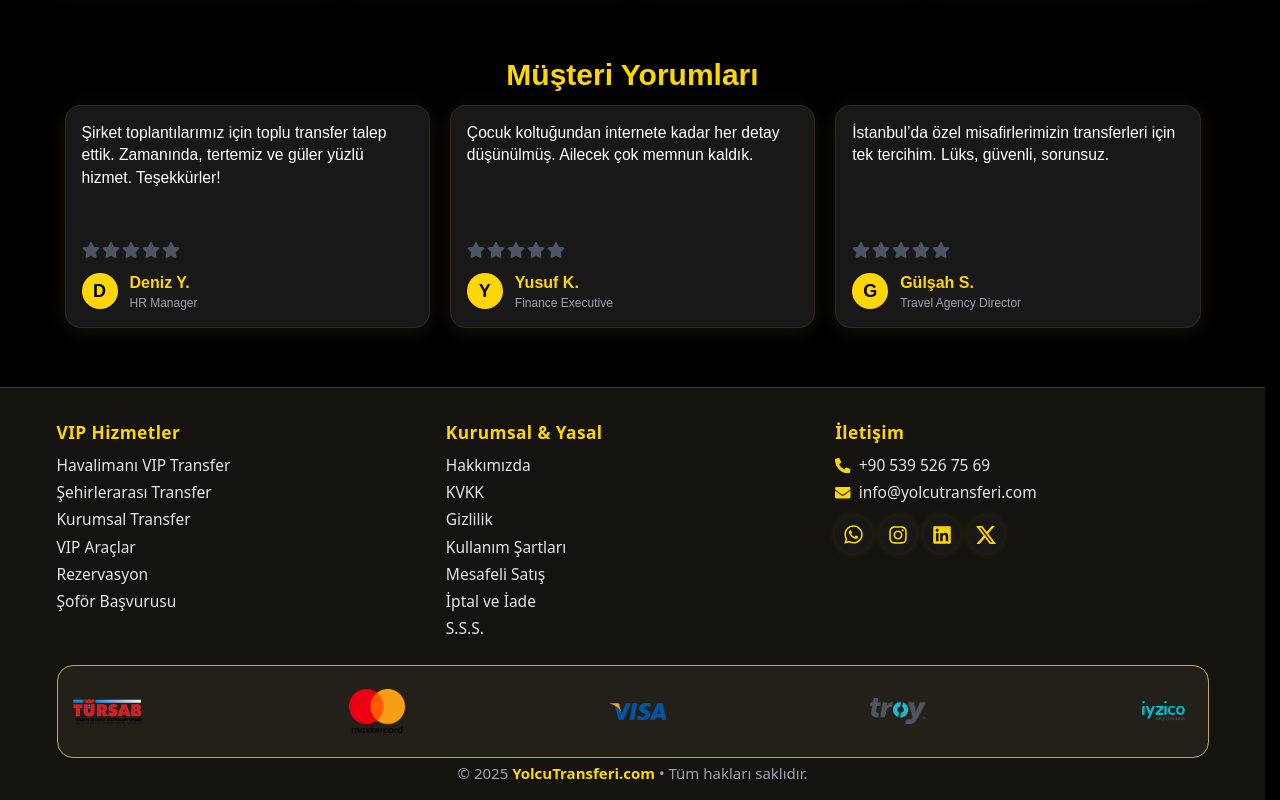
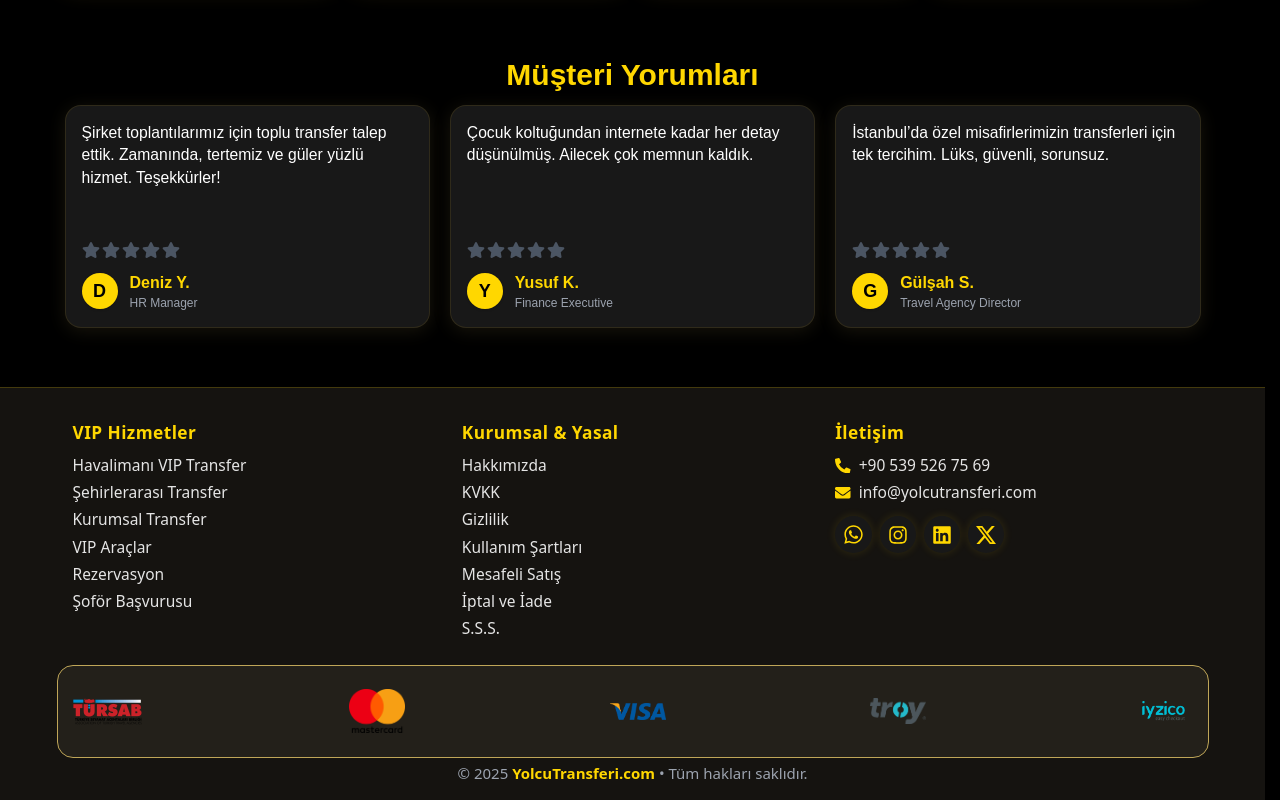
Before and after one commit to haliltayfur/yolcutransferi, a Next.js app: page / in a window 1280 px wide. Shown: the part 2754-3554 px from the top of the page. Built offline with nearby package versions, Linux system fonts and the light colour scheme.

Commit message:
Update Footer.jsx

```diff
--- a/components/Footer.jsx
+++ b/components/Footer.jsx
@@ -11,7 +11,7 @@ export default function Footer() {
       {/* Ana GRID: Mobilde 2 sütun, masaüstünde 3 sütun */}
       <div className="max-w-6xl mx-auto w-full grid grid-cols-2 md:grid-cols-3 gap-x-4 gap-y-4 pb-4">
         {/* VIP Hizmetler */}
-        <div>
+        <div className="pl-2 md:pl-4">
           <h3 className="text-gold text-[1.08rem] font-bold mb-2 tracking-wide">VIP Hizmetler</h3>
           <ul className="flex flex-col gap-1 text-[0.97rem]">
             <li><a href="/vip-havalimani" className="footer-link">Havalimanı VIP Transfer</a></li>
@@ -23,11 +23,10 @@ export default function Footer() {
           </ul>
         </div>
         {/* Kurumsal & Yasal */}
-        <div>
+        <div className="pl-2 md:pl-4">
           <h3 className="text-gold text-[1.08rem] font-bold mb-2 tracking-wide">Kurumsal & Yasal</h3>
           <ul className="flex flex-col gap-1 text-[0.97rem]">
             <li><a href="/hakkimizda" className="footer-link">Hakkımızda</a></li>
-            {/* <li><a href="/kvkk" className="footer-link md:inline hidden">KVKK</a></li>  Mobilde gizli! */}
             <li className="md:block hidden"><a href="/kvkk" className="footer-link">KVKK</a></li>
             <li><a href="/gizlilik-politikasi" className="footer-link">Gizlilik</a></li>
             <li><a href="/kullanim-sartlari" className="footer-link">Kullanım Şartları</a></li>
```
